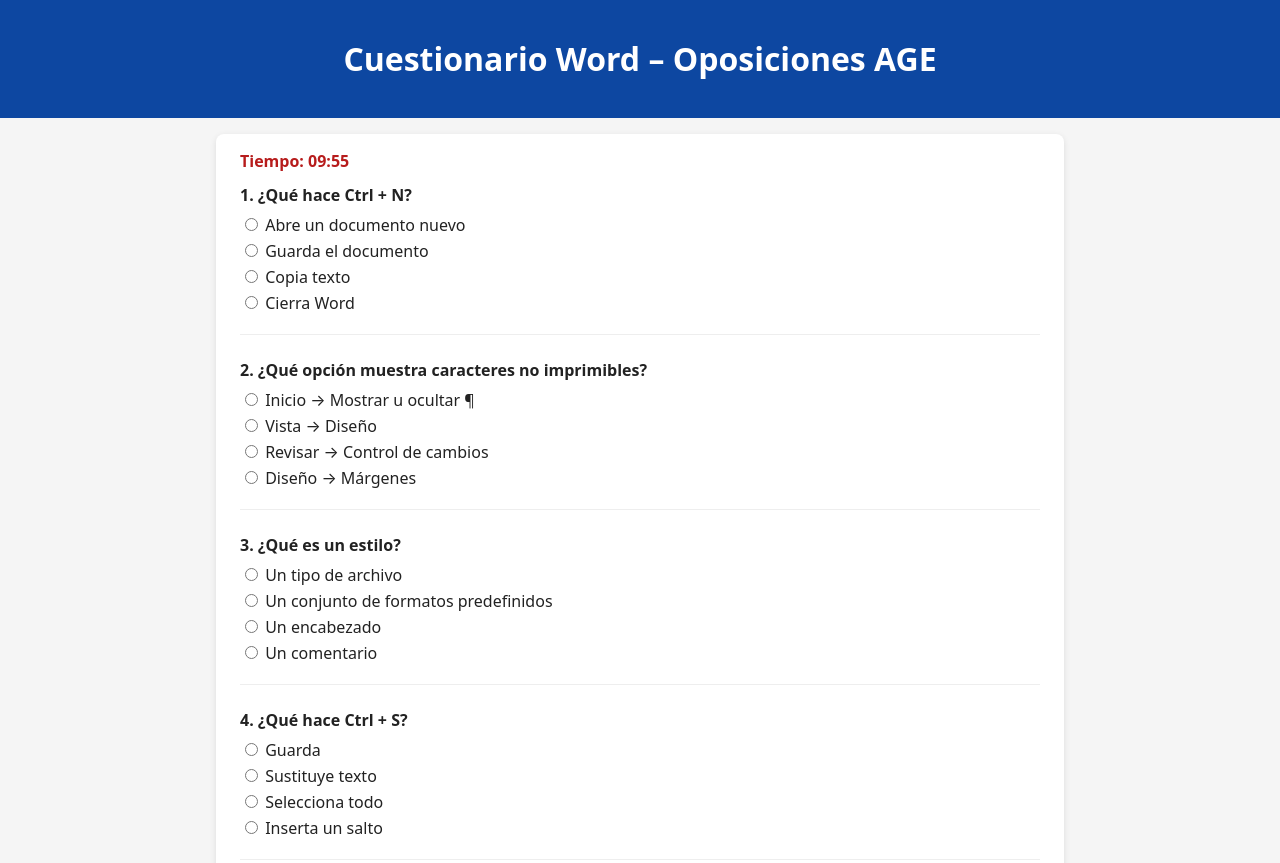
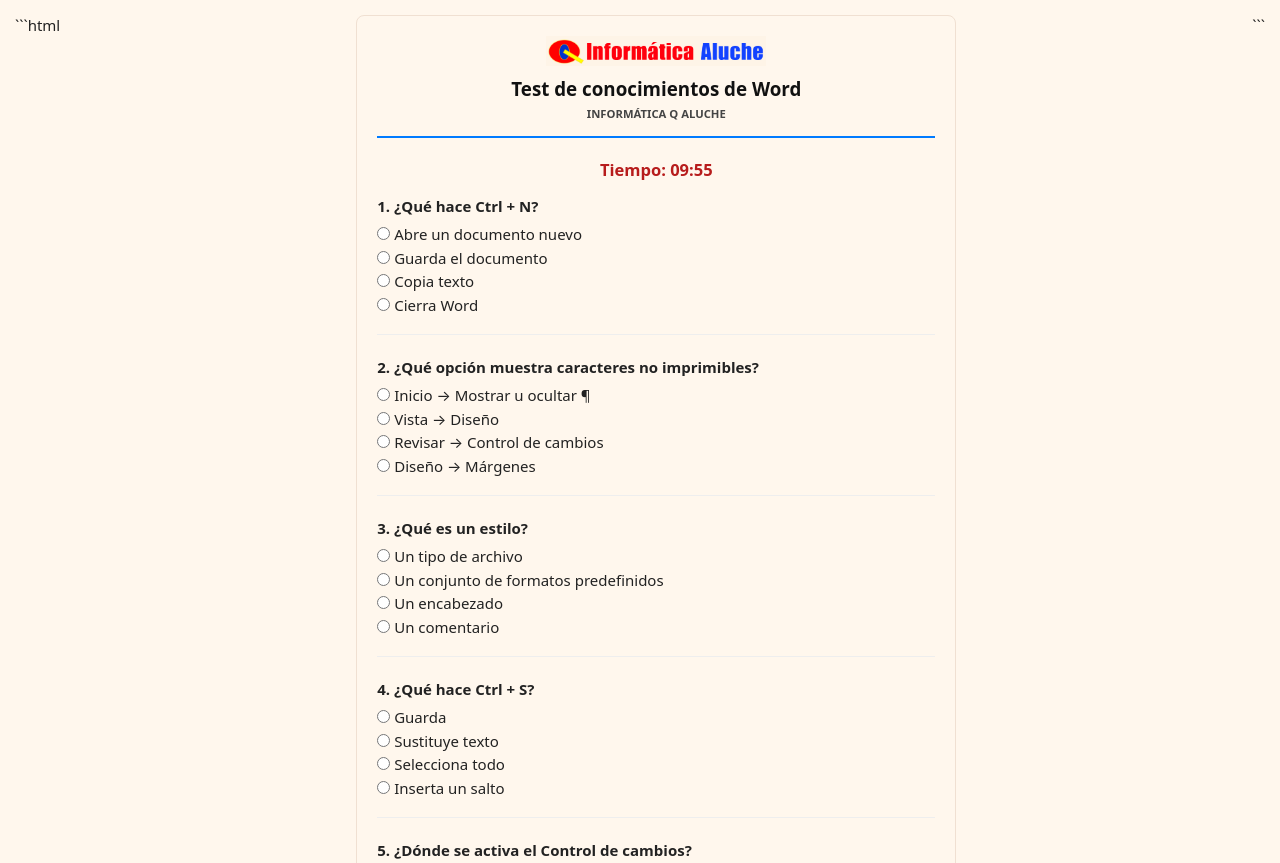
Before and after one commit to InformaticaAluche/Test-Word, a plain HTML site: page index.html in a window 1280 px wide. Shown: the top 863 px of the page. Drawn offline with Linux system fonts and the light colour scheme.

Commit message:
Update index.html

````diff
--- a/index.html
+++ b/index.html
@@ -1,101 +1,201 @@
+```html
 <!DOCTYPE html>
 <html lang="es">
 <head>
   <meta charset="UTF-8" />
   <title>Test Word – Oposiciones AGE</title>
   <meta name="viewport" content="width=device-width, initial-scale=1" />
+
   <link rel="manifest" href="manifest.json" />
-  <meta name="theme-color" content="#0d47a1" />
+  <link rel="icon" type="image/png" sizes="192x192" href="icons/icon-192.png">
+  <link rel="apple-touch-icon" href="icons/icon-192.png">
+  <meta name="apple-mobile-web-app-title" content="Test Info">
+  <meta name="application-name" content="Test Info">
+  <meta name="theme-color" content="#FFF7ED" />
+
   <style>
+    * {
+      box-sizing: border-box;
+      margin: 0;
+      padding: 0;
+    }
+
+    html {
+      font-size: 15px;
+    }
+
     body {
       font-family: system-ui, -apple-system, BlinkMacSystemFont, "Segoe UI", sans-serif;
-      margin: 0;
-      background: #f5f5f5;
+      background: #FFF7ED;
+      padding: 15px;
+      display: flex;
+      justify-content: center;
+      align-items: flex-start;
+      min-height: 100vh;
       color: #222;
     }
-    header {
-      background: #0d47a1;
-      color: #fff;
-      padding: 1rem;
+
+    .card {
+      background: #FFF7ED;
+      padding: 20px;
+      border-radius: 8px;
+      width: 100%;
+      max-width: 600px;
+      border: 1px solid #f0e0d2;
+      margin: 0 auto;
       text-align: center;
     }
+
     main {
-      max-width: 800px;
-      margin: 1rem auto 2rem;
-      background: #fff;
-      padding: 1rem 1.5rem;
-      border-radius: 8px;
-      box-shadow: 0 2px 6px rgba(0,0,0,0.1);
+      width: 100%;
+      margin: 0 auto;
+      text-align: left;
     }
+
+    .banner {
+      display: flex;
+      flex-direction: column;
+      align-items: center;
+      justify-content: center;
+      text-align: center;
+      width: 100%;
+      border-bottom: 2px solid #007bff;
+      padding-bottom: 15px;
+      margin-bottom: 20px;
+    }
+
+    .logo {
+      display: block;
+      max-width: 220px;
+      width: 100%;
+      height: auto;
+      margin: 0 auto 10px auto;
+    }
+
+    .titulo-test {
+      font-weight: bold;
+      font-size: 1.25rem;
+      color: #111;
+      text-align: center;
+      display: block;
+      width: 100%;
+      margin-bottom: 5px;
+    }
+
+    .subtitle {
+      text-align: center;
+      font-size: 0.75rem;
+      color: #444;
+      font-weight: bold;
+    }
+
+    .timer {
+      font-weight: 600;
+      margin-bottom: 1rem;
+      color: #b71c1c;
+      text-align: center;
+      font-size: 1.1rem;
+    }
+
     .question {
       margin-bottom: 1.5rem;
       padding-bottom: 1rem;
       border-bottom: 1px solid #eee;
     }
+
     .question h3 {
       margin: 0 0 .5rem;
       font-size: 1rem;
     }
+
     .options label {
       display: block;
       margin: .25rem 0;
       cursor: pointer;
     }
+
+    .actions {
+      display: flex;
+      flex-wrap: wrap;
+      gap: 8px;
+      margin-top: 15px;
+      justify-content: center;
+    }
+
     button {
-      background: #0d47a1;
+      background: #007bff;
       color: #fff;
       border: none;
       padding: .6rem 1.2rem;
-      border-radius: 4px;
+      border-radius: 5px;
       cursor: pointer;
       font-size: .95rem;
-      margin-right: .5rem;
+      font-weight: bold;
+      flex: 1;
+      min-width: 120px;
     }
+
+    button:hover {
+      background: #0056b3;
+    }
+
     button.secondary {
       background: #e0e0e0;
       color: #222;
     }
+
+    button.secondary:hover {
+      background: #d0d0d0;
+    }
+
     button:disabled {
       opacity: .6;
       cursor: default;
     }
+
     .results {
       margin-top: 1rem;
       padding: .75rem;
       border-radius: 6px;
       background: #e3f2fd;
+      text-align: center;
     }
+
     .correct {
       color: #1b5e20;
       font-weight: 600;
     }
+
     .incorrect {
       color: #b71c1c;
       font-weight: 600;
     }
-    .timer {
-      font-weight: 600;
-      margin-bottom: .75rem;
-      color: #b71c1c;
-    }
+
     .answer-key {
       margin-top: 1rem;
       font-size: .9rem;
     }
+
     .answer-key p {
-      margin: .15rem 0;
+      margin: .3rem 0;
     }
   </style>
 </head>
 <body>
-<header>
-  <h1>Cuestionario Word – Oposiciones AGE</h1>
-</header>
+
+<div class="card">
+
+  <div class="banner">
+    <img src="logo_.png" alt="Informática Q Aluche" class="logo">
+    <span class="titulo-test">Test de conocimientos de Word</span>
+    <div class="subtitle">INFORMÁTICA Q ALUCHE</div>
+  </div>
+
   <main>
     <div class="timer" id="timer">Tiempo: 10:00</div>
     <form id="quizForm"></form>
 
-  <div>
+    <div class="actions">
       <button type="button" id="submitBtn">Corregir</button>
       <button type="button" id="retryBtn" class="secondary" disabled>Volver a intentar</button>
       <button type="button" id="shuffleBtn" class="secondary" disabled>Mezclar preguntas</button>
@@ -104,6 +204,8 @@
     <div id="results" class="results" style="display:none;"></div>
     <div id="answerKey" class="answer-key" style="display:none;"></div>
   </main>
+
+</div>
 
 <script>
   const questionsBase = [
@@ -261,7 +363,7 @@
 
   let questions = [];
   let timerInterval = null;
-  const totalSeconds = 10 * 60; // 10 minutos
+  const totalSeconds = 10 * 60;
   let remainingSeconds = totalSeconds;
 
   const quizForm = document.getElementById("quizForm");
@@ -388,12 +490,10 @@
   retryBtn.addEventListener("click", () => resetQuiz(false));
   shuffleBtn.addEventListener("click", () => resetQuiz(true));
 
-  // Inicialización
   questions = [...questionsBase];
   renderQuiz();
   startTimer();
 
-  // Registro del service worker
   if ("serviceWorker" in navigator) {
     window.addEventListener("load", () => {
       navigator.serviceWorker.register("sw.js").catch(() => {});
@@ -402,3 +502,5 @@
 </script>
 </body>
 </html>
+
+```
````
Lines whose indentation alone changed are shown as unchanged.
